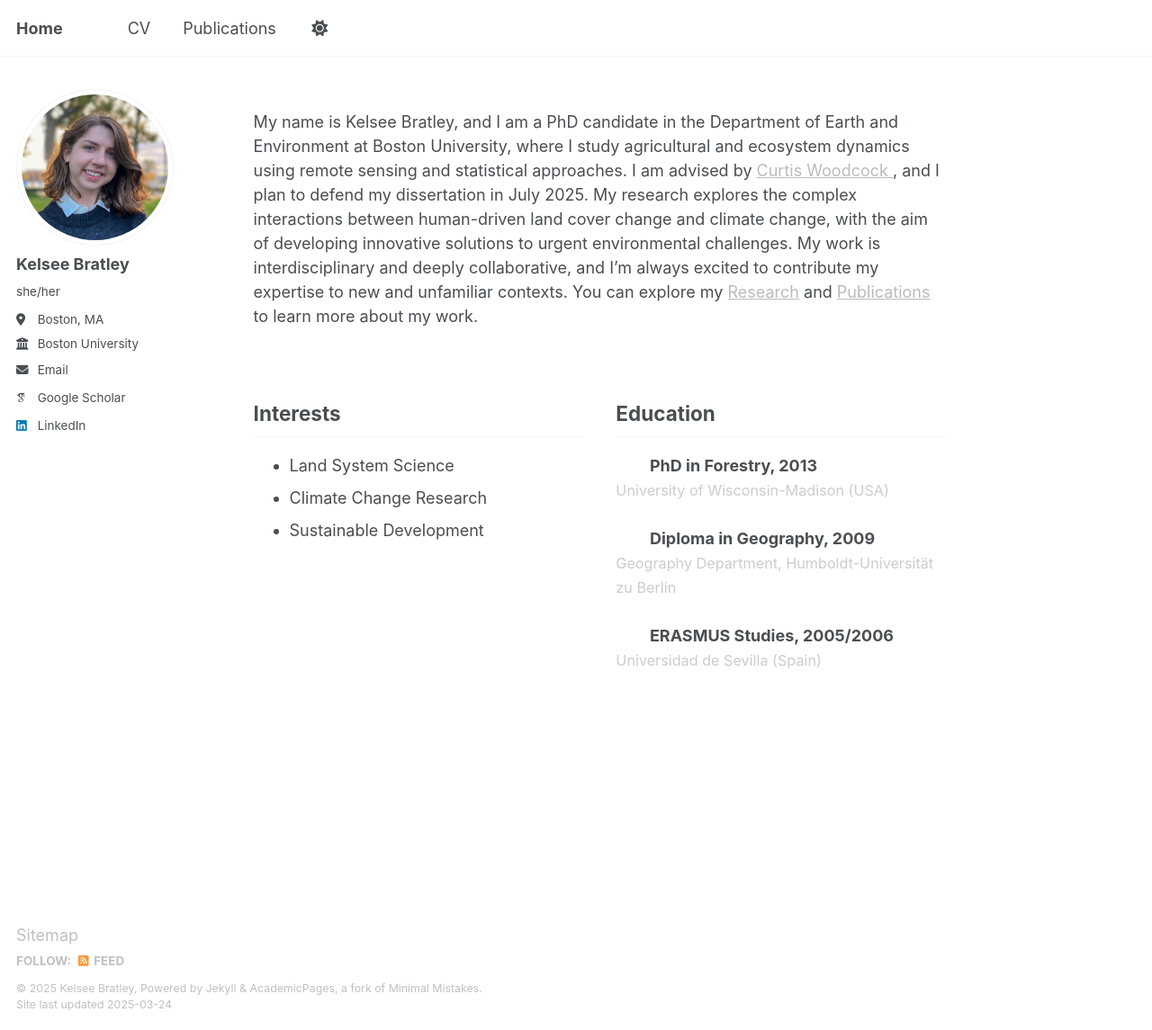
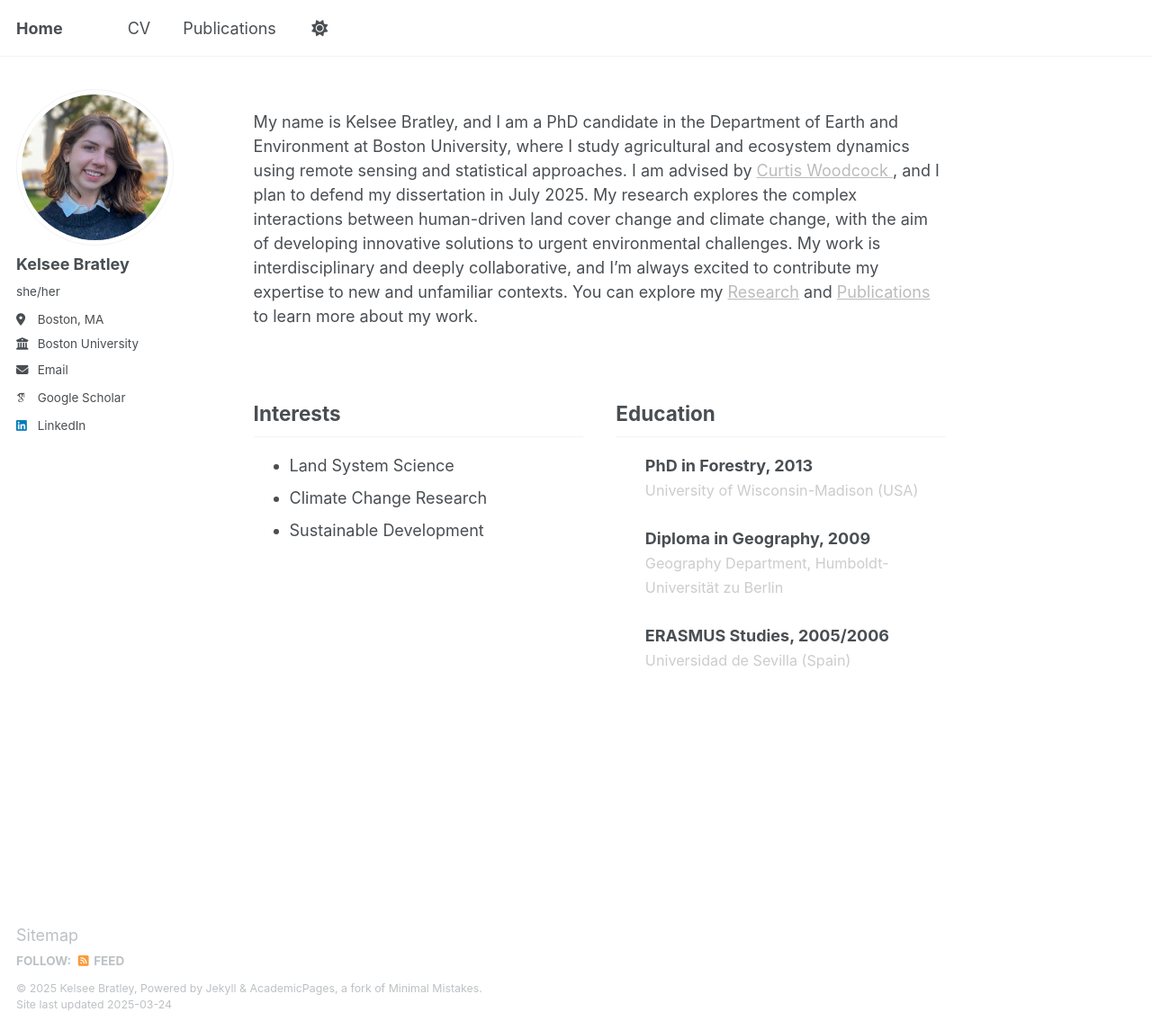
Before and after one commit to kbratley/kbratley.github.io, a Jekyll site: the page built from _pages/about.md, in a window 1280 px wide and 1145 px high. Shown: the whole window at 90% size. Built offline with Jekyll 4.4.1, drawn with Linux system fonts in a browser that asks for light colours; some web fonts are replaced.

Commit message:
Update about.md

```diff
--- a/_pages/about.md
+++ b/_pages/about.md
@@ -22,43 +22,56 @@
 </p>
 
   <!-- Two-Column Layout for Interests / Education -->
-  <div style="
-    display: flex;
-    flex-wrap: wrap;
-    justify-content: space-between;
-    margin-top: 2rem;
-  ">
-    <!-- Left Column: Interests -->
-    <div style="flex: 1; min-width: 240px; margin-right: 2rem;">
-      <h2>Interests</h2>
-      <ul>
-        <li>Land System Science</li>
-        <li>Climate Change Research</li>
-        <li>Sustainable Development</li>
-      </ul>
-    </div>
+<div style="
+  display: flex;
+  flex-wrap: wrap;
+  justify-content: space-between;
+  margin-top: 2rem;
+">
+  <!-- Left Column: Interests -->
+  <div style="flex: 1; min-width: 240px; margin-right: 2rem;">
+    <h2>Interests</h2>
+    <ul>
+      <li>Land System Science</li>
+      <li>Climate Change Research</li>
+      <li>Sustainable Development</li>
+    </ul>
+  </div>
 
-    <!-- Right Column: Education -->
-    <div style="flex: 1; min-width: 240px;">
-      <h2>Education</h2>
-     <ul style="list-style: none; padding-left: 0;">
-  <li style="margin-bottom: 1.5rem;">
-    <i class="fas fa-graduation-cap" style="margin-right: 10px; color: white;"></i>
-    <strong>PhD in Forestry, 2013</strong><br>
-    <span style="font-size: 0.9em; color: #ccc;">University of Wisconsin-Madison (USA)</span>
-  </li>
-  <li style="margin-bottom: 1.5rem;">
-    <i class="fas fa-graduation-cap" style="margin-right: 10px; color: white;"></i>
-    <strong>Diploma in Geography, 2009</strong><br>
-    <span style="font-size: 0.9em; color: #ccc;">Geography Department, Humboldt-Universität zu Berlin</span>
-  </li>
-  <li>
-    <i class="fas fa-graduation-cap" style="margin-right: 10px; color: white;"></i>
-    <strong>ERASMUS Studies, 2005/2006</strong><br>
-    <span style="font-size: 0.9em; color: #ccc;">Universidad de Sevilla (Spain)</span>
-  </li>
-</ul>
+  <!-- Right Column: Education -->
+  <div style="flex: 1; min-width: 240px;">
+    <h2>Education</h2>
+    <ul style="list-style: none; padding-left: 0;">
+      <li style="margin-bottom: 1.5rem;">
+        <div style="display: flex; align-items: flex-start;">
+          <i class="fas fa-graduation-cap" style="margin-right: 10px; color: white; margin-top: 3px;"></i>
+          <div>
+            <strong>PhD in Forestry, 2013</strong><br>
+            <span style="font-size: 0.9em; color: #ccc;">University of Wisconsin-Madison (USA)</span>
+          </div>
+        </div>
+      </li>
 
-    </div>
+      <li style="margin-bottom: 1.5rem;">
+        <div style="display: flex; align-items: flex-start;">
+          <i class="fas fa-graduation-cap" style="margin-right: 10px; color: white; margin-top: 3px;"></i>
+          <div>
+            <strong>Diploma in Geography, 2009</strong><br>
+            <span style="font-size: 0.9em; color: #ccc;">Geography Department, Humboldt-Universität zu Berlin</span>
+          </div>
+        </div>
+      </li>
+
+      <li>
+        <div style="display: flex; align-items: flex-start;">
+          <i class="fas fa-graduation-cap" style="margin-right: 10px; color: white; margin-top: 3px;"></i>
+          <div>
+            <strong>ERASMUS Studies, 2005/2006</strong><br>
+            <span style="font-size: 0.9em; color: #ccc;">Universidad de Sevilla (Spain)</span>
+          </div>
+        </div>
+      </li>
+    </ul>
   </div>
+</div>
 <!-- END: Dark Section -->
```
